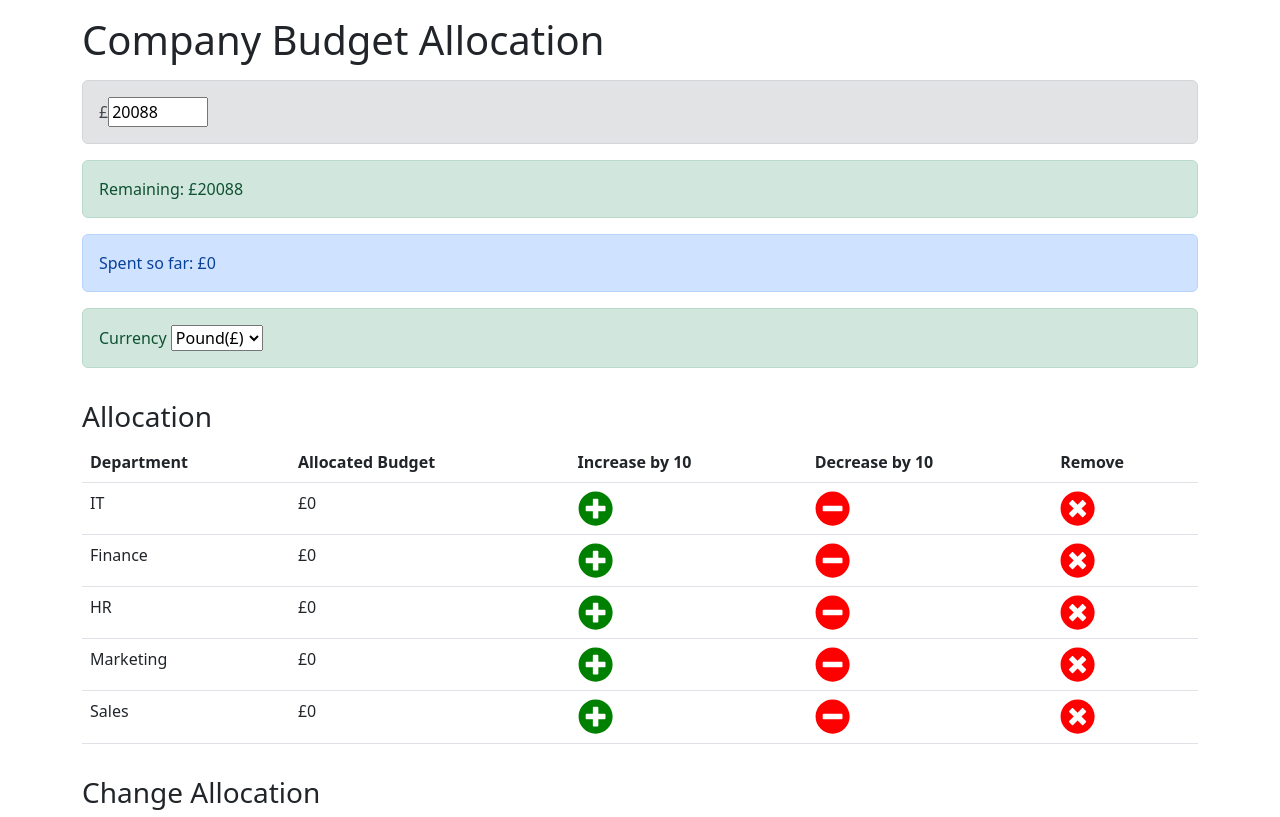
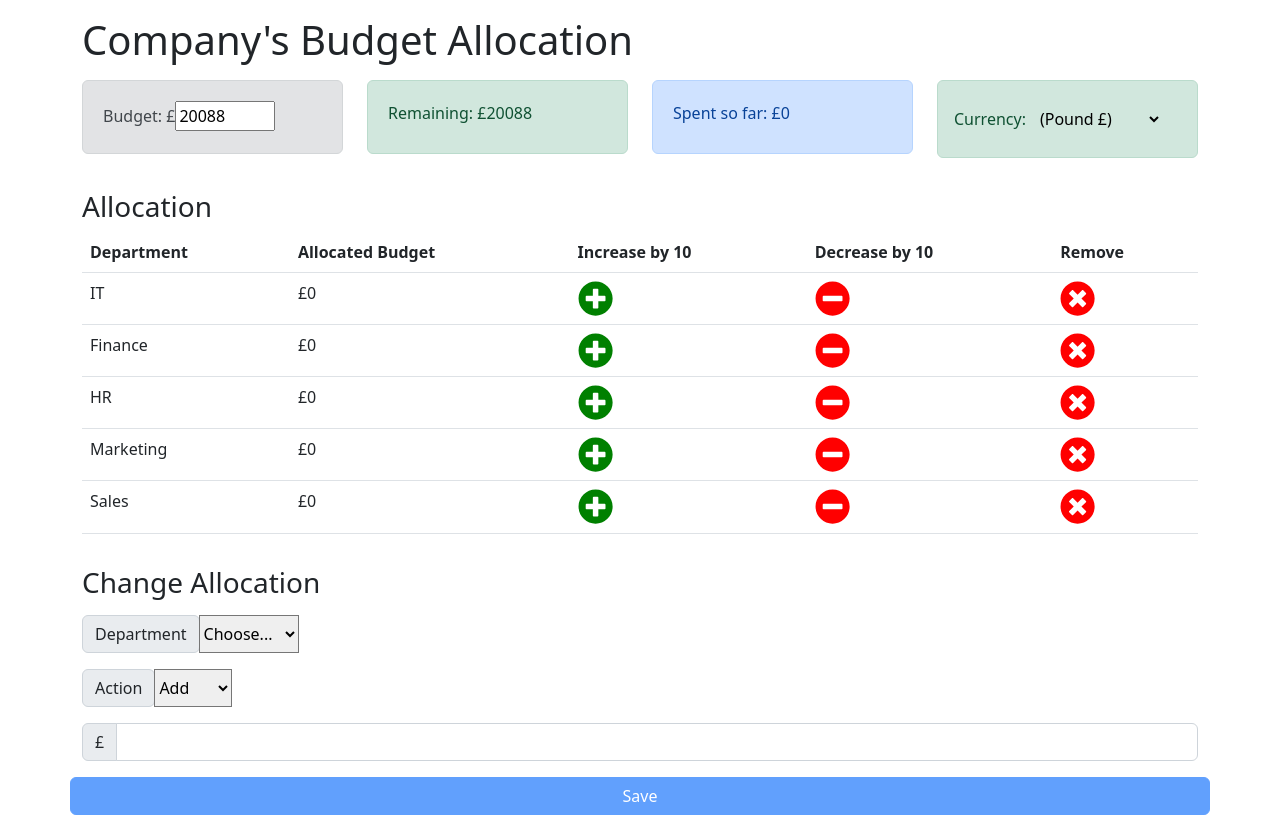
Before and after one commit to Jess2D/BudgetAllocationApp, a React (Create React App) app: page / in a window 1280 px wide. Shown: the top 817 px of the page. Built offline with nearby package versions, Linux system fonts and the light colour scheme.

Commit message:
edited top elements

```diff
--- a/src/App.js
+++ b/src/App.js
@@ -12,12 +12,18 @@ const App = () => {
     return (
         <AppProvider>
             <div className='container'>
-                <h1 className='mt-3'>Company Budget Allocation</h1>
+                <h1 className='mt-3'>Company's Budget Allocation</h1>
                 <div className='row mt-3'>
                     <div className='col-sm'>
                         <BudgetAllocation/>
+                    </div>
+                    <div className='col-sm'>
                         <BudgetRemaining/>
+                    </div>
+                    <div className='col-sm'>
                         <BudgetValue />
+                    </div>
+                    <div className='col-sm'>
                         <Currency />
                     </div>
                 </div>
--- a/src/components/BudgetAllocation.js
+++ b/src/components/BudgetAllocation.js
@@ -13,8 +13,8 @@ const BudgetAllocation = () => {
 
 
     return (
-        <div className='alert alert-secondary'>
-            {Currency}
+        <div className='alert alert-secondary' style={{  padding: '20px', height:'74px'}}>
+            Budget: {Currency}
             <input
                 type="number"
                 value={Allocated}
--- a/src/components/BudgetRemaining.js
+++ b/src/components/BudgetRemaining.js
@@ -6,7 +6,7 @@ const BudgetRemaining = () => {
 
 
     return (
-        <div className='alert alert-success'>
+        <div className='alert alert-success' style={{  padding: '20px', height:'74px'}}>
             <span>Remaining: {Currency}{remainingBudget}</span>
         </div>
     );
--- a/src/components/BudgetValue.js
+++ b/src/components/BudgetValue.js
@@ -6,7 +6,7 @@ const BudgetValue = () => {
 
 
     return (
-        <div className='alert alert-primary'>
+        <div className='alert alert-primary' style={{  padding: '20px', height:'74px' }}>
             <span>Spent so far: {Currency}{spentSoFar}</span>
         </div>
     );
--- a/src/components/Currency.js
+++ b/src/components/Currency.js
@@ -2,7 +2,7 @@ import React, { useContext } from 'react';
 import { AppContext } from '../context/AppContext';
 
 const Currency = () => {
-    const { dispatch } = useContext(AppContext);
+    const { dispatch, Currency } = useContext(AppContext);
 
     const changeCurrency = (val) => {
         dispatch({
@@ -13,16 +13,17 @@ const Currency = () => {
 
     return (
         <div className='alert alert-success'>
-            Currency{' '}
+            Currency:
             <select
                 name='Currency'
                 id='Currency'
                 onChange={(event) => changeCurrency(event.target.value)}
+                style={{ backgroundColor: '#d1e7dd', color: 'black', padding: '10px', border: 'none', width:'60%'}}
             >
-                <option value='£'>Pound(£)</option>
-                <option value='₹'>Rupias(₹)</option>
-                <option value='€'>Euro(€)</option>
-                <option value='$'>Dollar($)</option>
+                <option value='£' style={{ backgroundColor: '#d1e7dd', color: 'black', padding: '10px', border: 'none' }}>(Pound £)</option>
+                <option value='₹'>(Rupias ₹)</option>
+                <option value='€'>(Euro €)</option>
+                <option value='$'>(Dollar $)</option>
             </select>
         </div>
     );
--- a/src/components/ItemSelected.js
+++ b/src/components/ItemSelected.js
@@ -37,7 +37,7 @@ const ItemSelected = (props) => {
     return (
         <div>
             <div className='row'>
-                <div className="input-group mb-3" style={{ marginLeft: '2rem' }}>
+                <div className="input-group mb-3">
                     <div className="input-group-prepend">
                         <label className="input-group-text" htmlFor="inputGroupSelect01">Department</label>
                     </div>
@@ -56,7 +56,7 @@ const ItemSelected = (props) => {
                     </select>
                 </div>
 
-                <div className="input-group mb-3" style={{ marginLeft: '2rem' }}>
+                <div className="input-group mb-3">
                     <div className="input-group-prepend">
                         <label className="input-group-text" htmlFor="inputGroupSelect02">Action</label>
                     </div>
@@ -71,7 +71,7 @@ const ItemSelected = (props) => {
                     </select>
                 </div>
 
-                <div className="input-group mb-3" style={{ marginLeft: '2rem' }}>
+                <div className="input-group mb-3">
                     <span className="input-group-text">{Currency}</span>
                     <input
                         type='number'
@@ -84,7 +84,7 @@ const ItemSelected = (props) => {
                 <button
                     className="btn btn-primary"
                     onClick={submitEvent}
-                    style={{ marginLeft: '2rem' }}
+
                     disabled={!isValidForm}
                 >
                     Save
```
